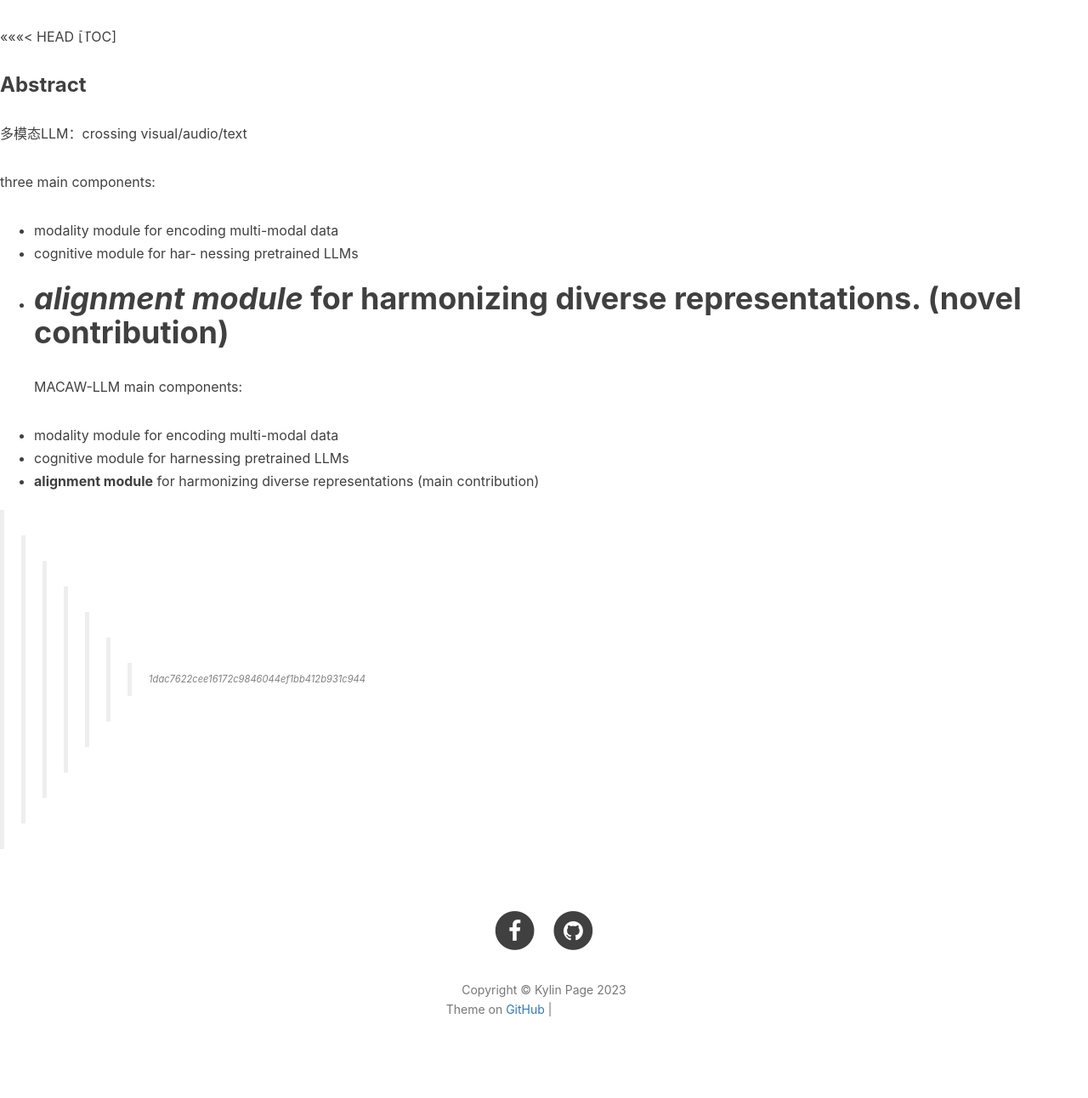
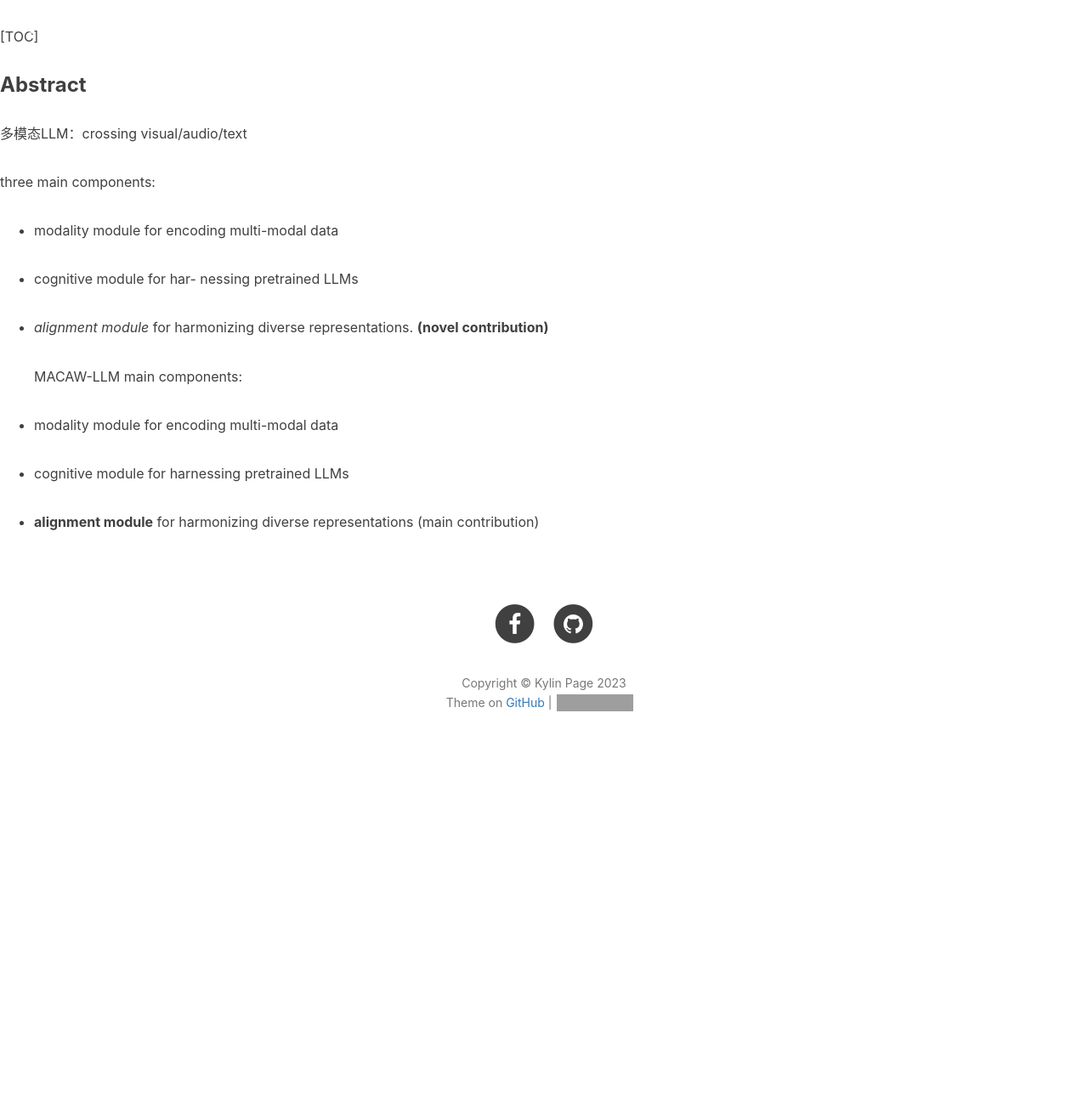
Before and after one commit to KylinC/KylinC.github.io, a Jekyll site: the page built from _posts/2023-06-25-MacawLLMss.md, in a window 1280 px wide. Shown: the whole page at 85% size. Built offline with Jekyll 4.4.1, drawn with Linux system fonts in a browser that asks for light colours; nearby versions of some CDN libraries; our own code applies the rules of GitHub Pages for plain Markdown files; comment, search, counter and statistics services are not loaded; after the commit the page ends 931 px from its top, so only the background shows below that; grey boxes are pictures that could not be loaded.

Commit message:
fix bugs

```diff
--- a/_posts/2023-06-25-MacawLLMss.md
+++ b/_posts/2023-06-25-MacawLLMss.md
@@ -1,14 +1,8 @@
 ---
 dlayout:    post
-<<<<<<< HEAD
-title:      Notes for M3IT
-subtitle:   M3IT: A Large-Scale Dataset towards Multi-Modal Multilingual Instruction Tuning
-date:       2023-6-15
-=======
 title:      MacawLLM
 subtitle:   MACAW-LLM: MULTI-MODAL LANGUAGE MODELING WITH IMAGE, AUDIO, VIDEO, AND TEXT INTEGRATION
 date:       2023-6-25
->>>>>>> 1dac7622cee16172c9846044ef1bb412b931c944
 author:     Kylin
 header-img: img/compiler.jpg
 catalog: true
@@ -16,9 +10,6 @@ tags:
     - paper reading
 ---
 
-
-
-<<<<<<< HEAD
 [TOC]
 
 ### Abstract
@@ -28,15 +19,15 @@ tags:
 three main components:
 
 - modality module for encoding multi-modal data
+
 - cognitive module for har- nessing pretrained LLMs
+
 - *alignment module* for harmonizing diverse representations. **(novel contribution)**
-=======
-MACAW-LLM main components:
+
+  MACAW-LLM main components:
 
 - modality module for encoding multi-modal data
+
 - cognitive module for harnessing pretrained LLMs
+
 - **alignment module** for harmonizing diverse representations (main contribution)
-
-
-
->>>>>>> 1dac7622cee16172c9846044ef1bb412b931c944
```
